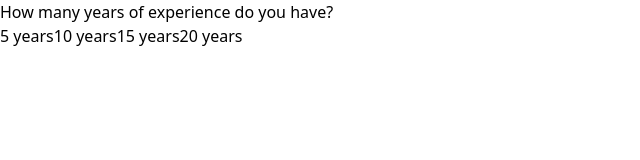
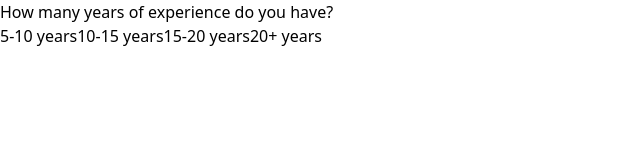
Before and after one commit to Techwolf78/HR-Quiz, a React (Vite) app: page / in a window 1280 px wide. Shown: the top 160 px of the page, without its empty margins (0-640 px from the left). Built offline with nearby package versions, Linux system fonts and the light colour scheme.

Commit message:
first commit

```diff
--- a/src/Components/QuizHome.jsx
+++ b/src/Components/QuizHome.jsx
@@ -3,7 +3,7 @@ import { useState } from 'react';
 // First question details (permanent question)
 const firstQuestion = {
   question: "How many years of experience do you have?",
-  options: ["5 years", "10 years", "15 years", "20 years"],
+  options: ["5-10 years", "10-15 years", "15-20 years", "20+ years"],
 };
 
 // Pool of 20 second questions (randomized HR-related questions)
```
